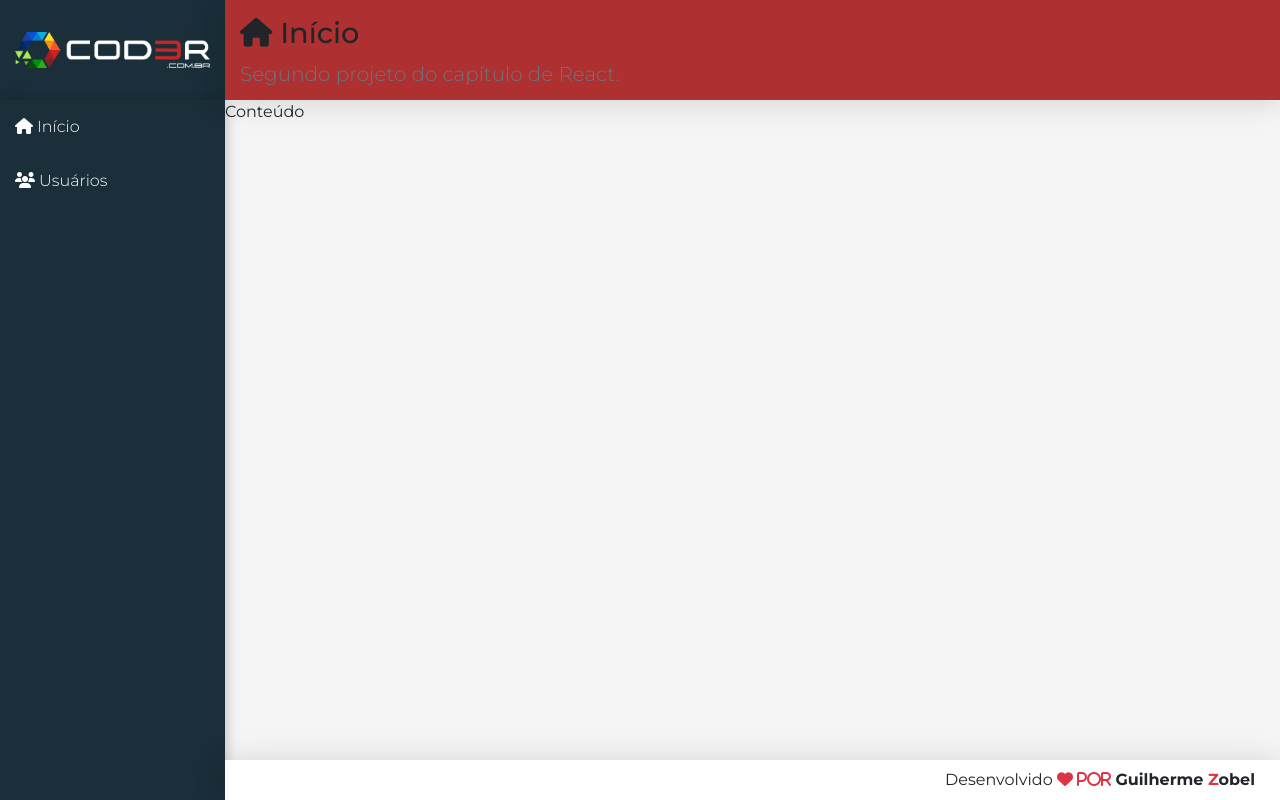
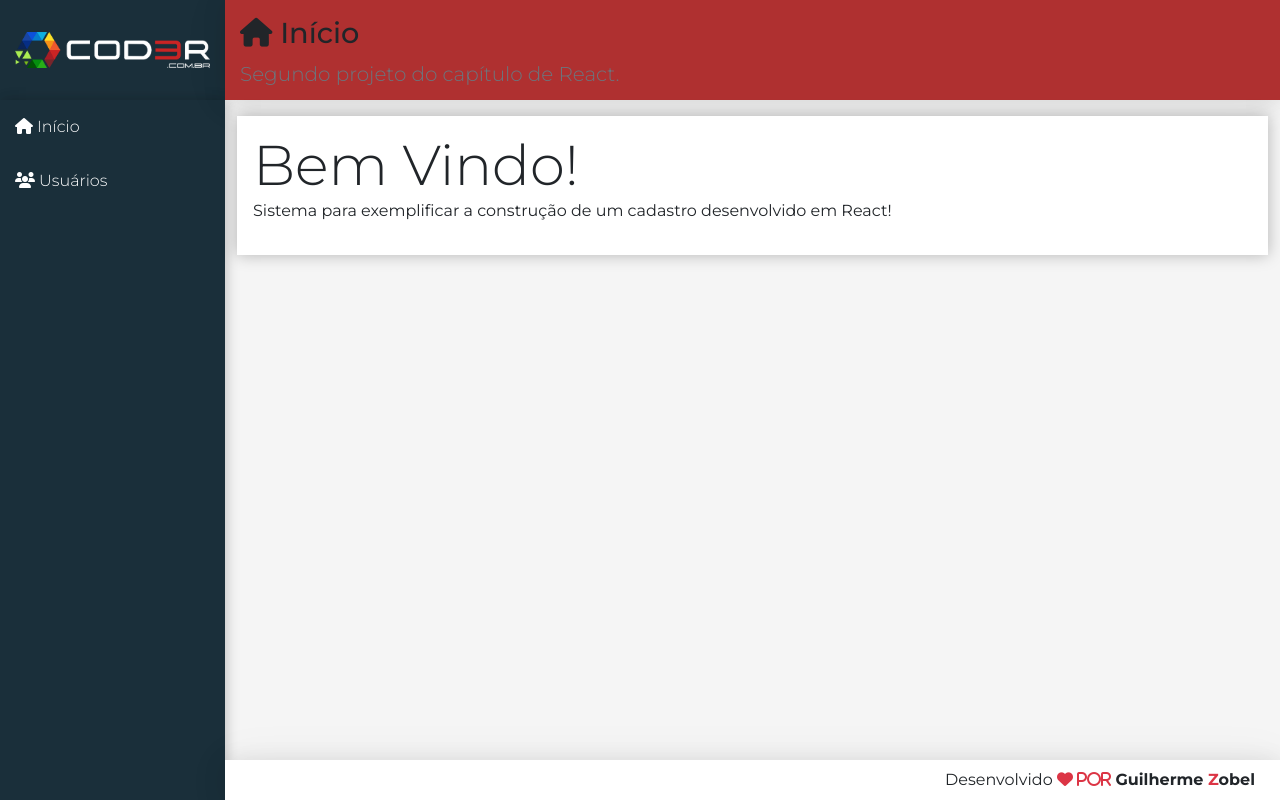
Before and after one commit to Guilherme-Zobel/projeto-cadastro-de-usuario, a React (Create React App) app in the folder frontend/: page / in a window 1280 px wide. Built offline with nearby package versions, Linux system fonts and the light colour scheme.

Commit message:
criando e estilizando o componente Home

```diff
--- a/frontend/src/App.js
+++ b/frontend/src/App.js
@@ -2,8 +2,8 @@
 import './App.css';
 import Logo from "./components/template/Logo";
 import Menu from "./components/template/Menu";
-import Main from "./components/template/Main";
 import Footer from "./components/template/Footer";
+import Home from './components/home/Home';
 
 function App() {
   return (
@@ -11,8 +11,7 @@
     <div className="app">
       <Logo />
       <Menu />
-      <Main icon="home" title="Início"
-          subtitle="Segundo projeto do capítulo de React."/>
+      <Home />
       <Footer />
     </div>
   </>
--- /dev/null
+++ b/frontend/src/components/home/Home.jsx
@@ -0,0 +1,12 @@
+import React from 'react';
+import Main from '../template/Main';
+
+export default function Home() {
+  return(
+    <Main icon="home" title="Início"
+      subtitle="Segundo projeto do capítulo de React.">
+        <div className="display-4">Bem Vindo!</div>
+        <p className="nb-0">Sistema para exemplificar a construção de um cadastro desenvolvido em React!</p>
+    </Main>
+  );
+}
--- a/frontend/src/components/template/Main.css
+++ b/frontend/src/components/template/Main.css
@@ -0,0 +1,5 @@
+main > div {
+  background-color: #FFF;
+  box-shadow: 0px 0px 15px #0004;
+
+}
--- a/frontend/src/components/template/Main.jsx
+++ b/frontend/src/components/template/Main.jsx
@@ -6,8 +6,10 @@
   return(
     <>
       <Header {...props} />
-      <main className="content">
-        Conteúdo
+      <main className="content container-fluid">
+        <div className="p-3 mt-3">
+            {props.children}
+        </div>
       </main>
     </>
   );
```
